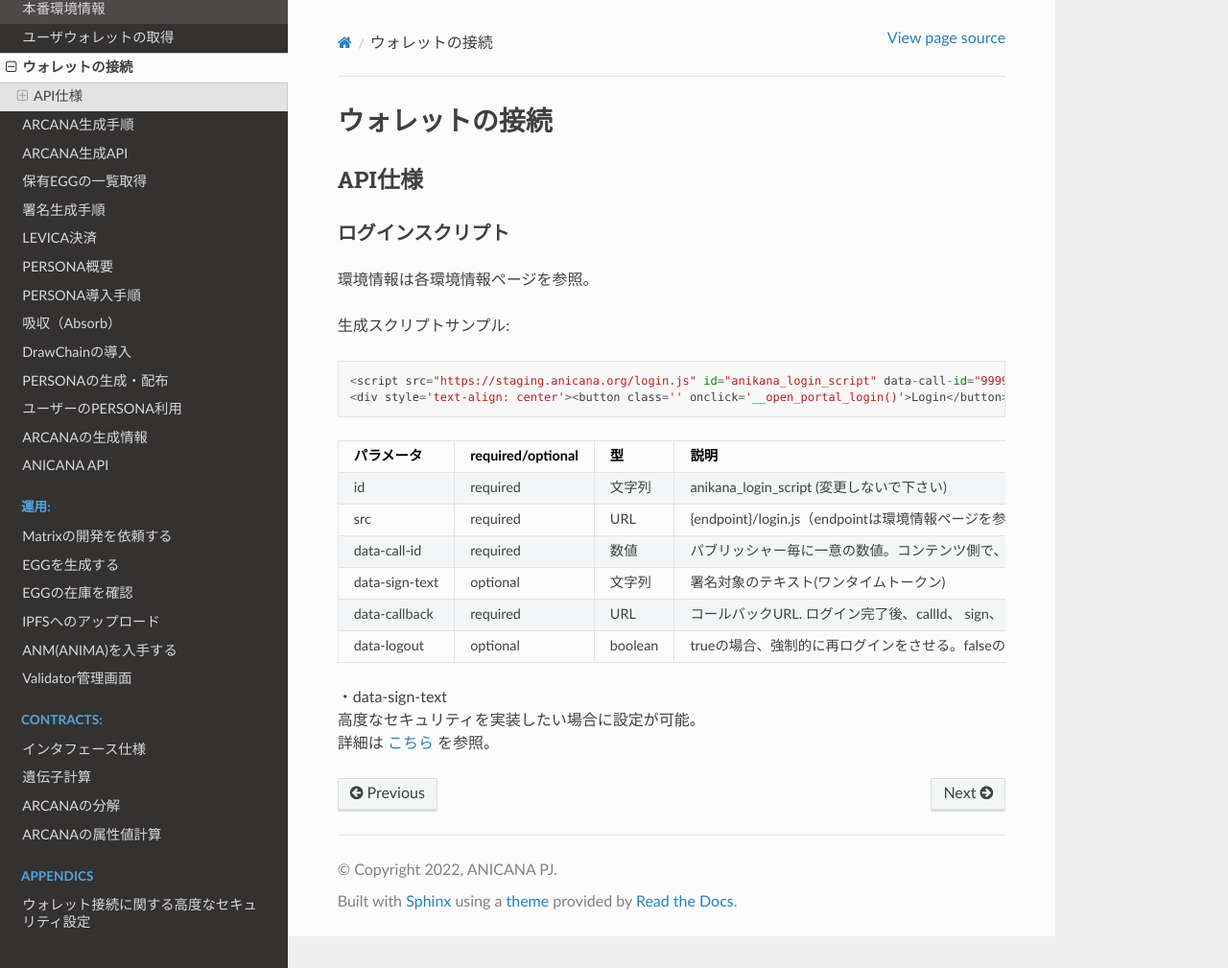
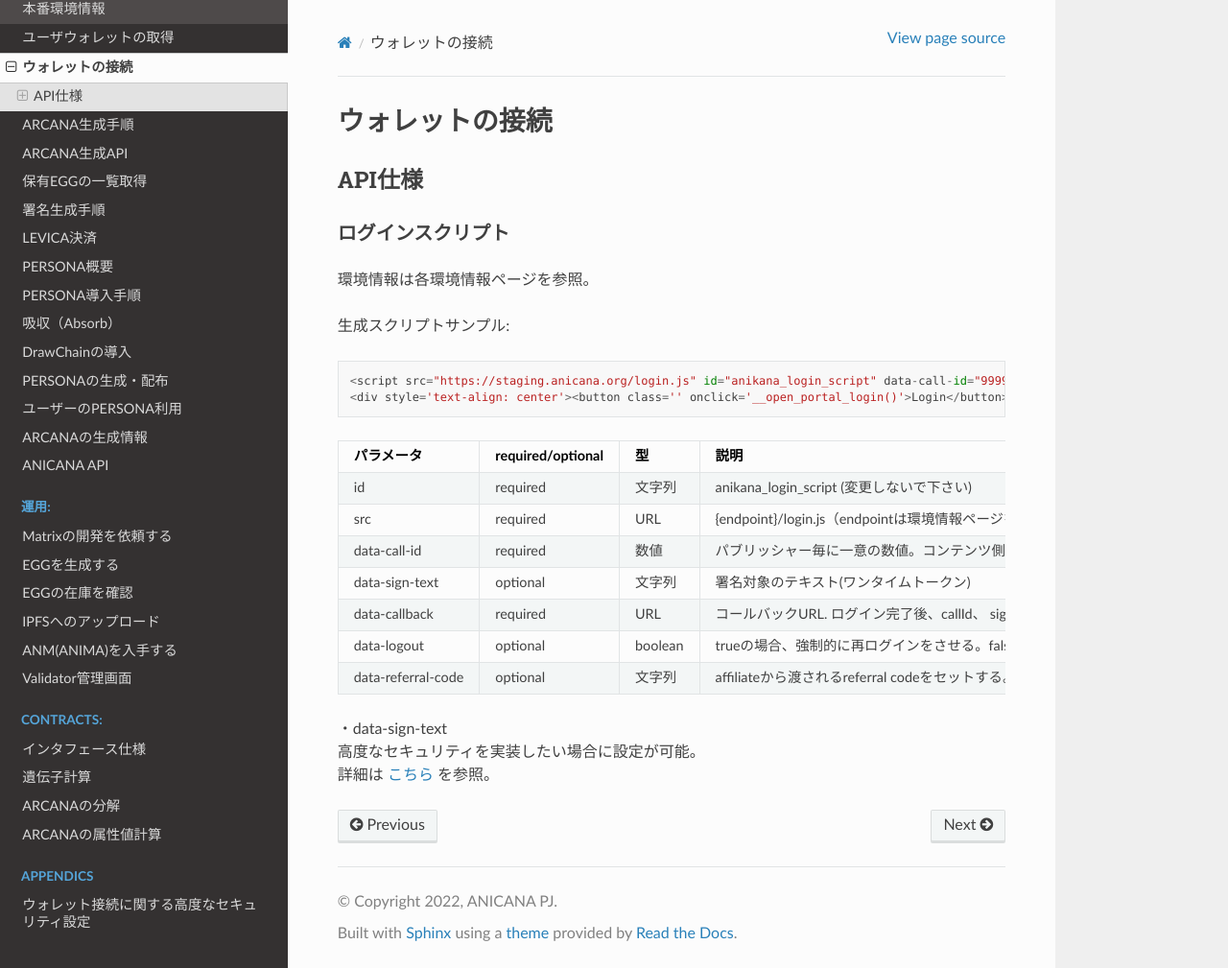
Before and after one commit to Orange-Code-Project/anicana-docs, a Sphinx documentation site: the page built from source/game-development/wallet-connection.rst, in a window 1280 px wide and 1009 px high. Shown: the whole window at 96% size. Built offline with Sphinx 7.4.7 and the Read the Docs theme 2.0.0, drawn with Linux system fonts in a browser that asks for light colours.

Commit message:
[update]
ウォレットの接続
⇒パラメータを追加

```diff
--- a/source/change-history/change-history.rst
+++ b/source/change-history/change-history.rst
@@ -7,6 +7,9 @@
     :align: center
 
     "No", "更新日", "バージョン", "変更内容"
+    "8.", "2023/10/10", "1.1.4", "| ウォレットの接続
+    | 　⇒パラメータを追加
+    | 　"
     "7.", "2023/08/21", "1.1.3", "| 本番環境情報
     | Ark.oneテストネット環境情報
     | DrawChainの導入
--- a/source/game-development/wallet-connection.rst
+++ b/source/game-development/wallet-connection.rst
@@ -22,12 +22,13 @@ API仕様
     :align: center
 
     パラメータ, required/optional, 型, 説明
-    id,             required, 文字列,  anikana_login_script (変更しないで下さい)
-    src,            required, URL,     {endpoint}/login.js（endpointは環境情報ページを参照）
-    data-call-id,   required, 数値,    パブリッシャー毎に一意の数値。コンテンツ側で、どの遷移からのユーザーが戻ってきたかなどを判別するための機能となっている。その情報が特に必要なければ9999999で問題ない。
-    data-sign-text, optional, 文字列,  署名対象のテキスト(ワンタイムトークン)
-    data-callback,  required, URL,     コールバックURL. ログイン完了後、callId、 sign、 address (ユーザーのwallet address) がGETパラメータに追加されてリダイレクトされる。
-    data-logout,    optional, boolean, trueの場合、強制的に再ログインをさせる。falseの場合、セッション情報があれば自動ログイン、なければ再ログインをさせる。無しの場合、falseと同様。
+    id,                 required, 文字列,  anikana_login_script (変更しないで下さい)
+    src,                required, URL,     {endpoint}/login.js（endpointは環境情報ページを参照）
+    data-call-id,       required, 数値,    パブリッシャー毎に一意の数値。コンテンツ側で、どの遷移からのユーザーが戻ってきたかなどを判別するための機能となっている。その情報が特に必要なければ9999999で問題ない。
+    data-sign-text,     optional, 文字列,  署名対象のテキスト(ワンタイムトークン)
+    data-callback,      required, URL,     コールバックURL. ログイン完了後、callId、 sign、 address (ユーザーのwallet address) がGETパラメータに追加されてリダイレクトされる。
+    data-logout,        optional, boolean, trueの場合、強制的に再ログインをさせる。falseの場合、セッション情報があれば自動ログイン、なければ再ログインをさせる。無しの場合、falseと同様。
+    data-referral-code, optional, 文字列,  affiliateから渡されるreferral codeをセットする。
 
 
 | ・data-sign-text
```
